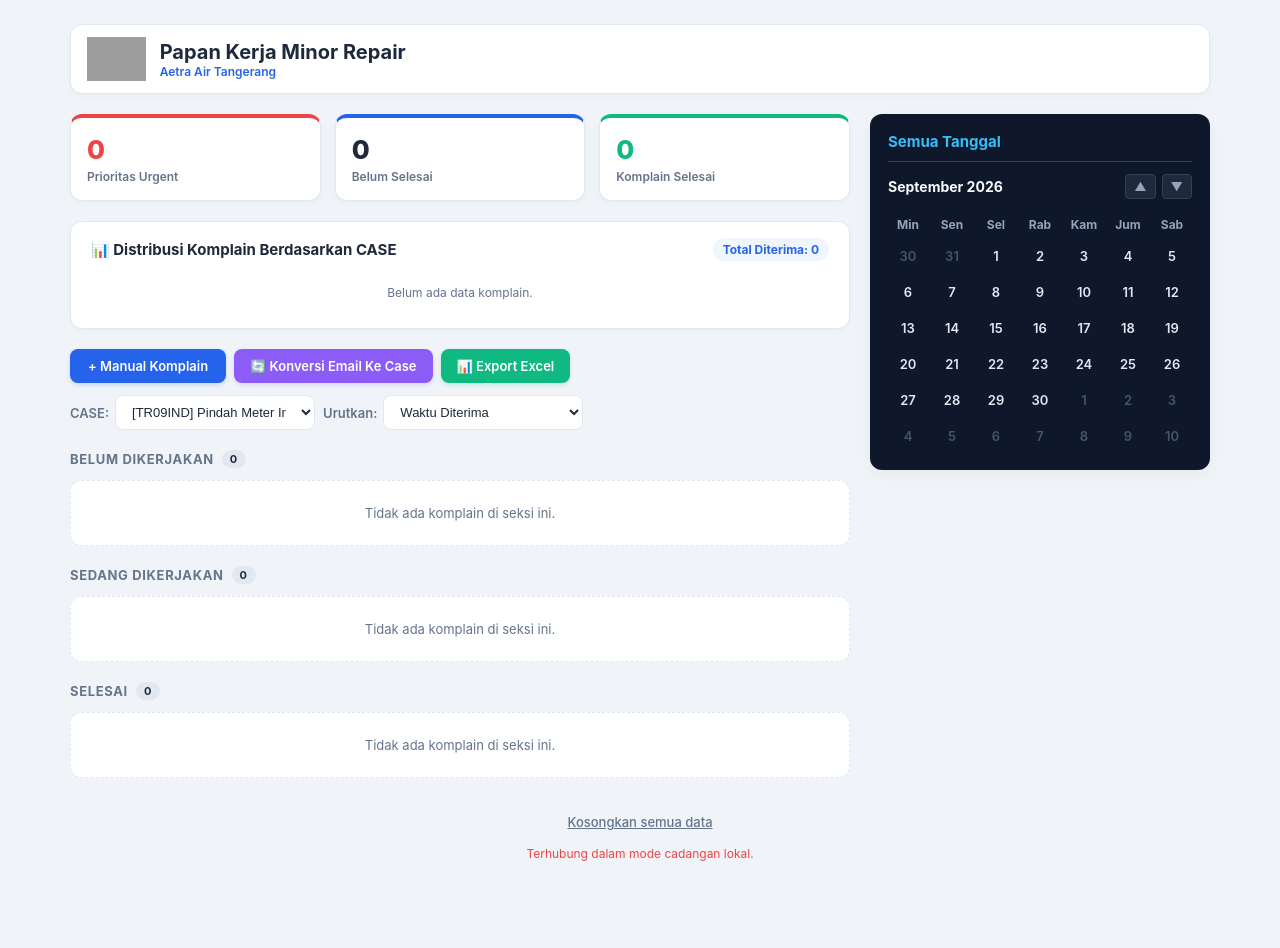
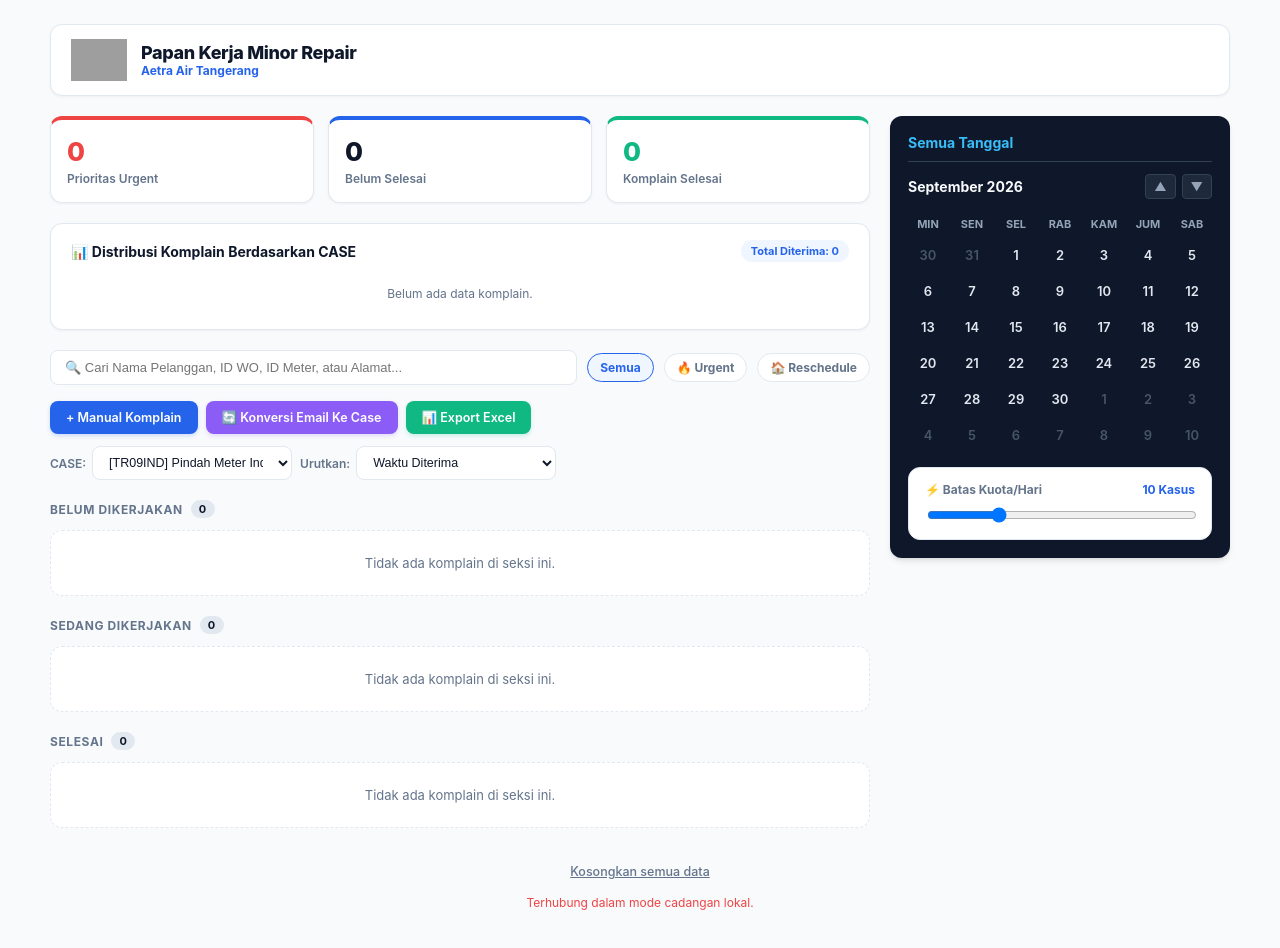
Before and after one commit to rusullyimam25-wq/project, a plain HTML site: page index.html in a window 1280 px wide. Before the commit the page ends 921 px from the top, so only its background shows below. Drawn offline with nearby package versions, Linux system fonts and the light colour scheme; no server answers; grey boxes are pictures that could not be loaded.

Commit message:
index.html

```diff
--- a/index.html
+++ b/index.html
@@ -1,11 +1,11 @@
 <div id="app-root"></div>
 <style>
   :root {
-    --bg: #F0F4F8;
+    --bg: #F8FAFC;
     --panel: #FFFFFF;
     --border: #E2E8F0;
     --border-hover: #CBD5E1;
-    --ink: #1E293B;
+    --ink: #0F172A;
     --ink-soft: #64748B;
     --ink-muted: #94A3B8;
 
@@ -27,8 +27,9 @@
     --resched: #7C3AED;
     --resched-bg: #F3E8FF;
 
-    --shadow-sm: 0 2px 4px rgba(148, 163, 184, 0.08);
-    --shadow-md: 0 4px 12px rgba(148, 163, 184, 0.12);
+    --shadow-sm: 0 1px 3px rgba(0,0,0,0.05);
+    --shadow-md: 0 4px 6px -1px rgba(0, 0, 0, 0.1), 0 2px 4px -1px rgba(0, 0, 0, 0.06);
+    --shadow-lg: 0 10px 15px -3px rgba(0, 0, 0, 0.1), 0 4px 6px -2px rgba(0, 0, 0, 0.05);
     --radius: 12px;
   }
 
@@ -41,20 +42,20 @@
     padding: 24px 16px 60px;
   }
 
-  .wrap { max-width: 1140px; margin: 0 auto; }
+  .wrap { max-width: 1180px; margin: 0 auto; }
 
   /* Header Logo */
   .masthead {
     display: flex; justify-content: space-between; align-items: center;
-    margin-bottom: 20px; padding: 12px 16px; background: var(--panel);
+    margin-bottom: 20px; padding: 14px 20px; background: var(--panel);
     border-radius: var(--radius); box-shadow: var(--shadow-sm); border: 1px solid var(--border);
   }
   .brand-group { display: flex; align-items: center; gap: 14px; }
-  .brand-logo { height: 44px; width: auto; object-fit: contain; }
-  .brand-title h1 { font-size: 20px; font-weight: 700; margin: 0; color: var(--ink); }
-  .brand-title .unit { font-size: 12px; color: var(--accent); font-weight: 600; }
+  .brand-logo { height: 42px; width: auto; object-fit: contain; }
+  .brand-title h1 { font-size: 18px; font-weight: 800; margin: 0; color: var(--ink); letter-spacing: -0.02em; }
+  .brand-title .unit { font-size: 12px; color: var(--accent); font-weight: 700; }
 
-  /* Layout 2 Kolom */
+  /* Layout Grid */
   .dashboard-grid {
     display: grid; grid-template-columns: 1fr 340px; gap: 20px;
   }
@@ -69,7 +70,7 @@
   }
   .cal-top-header {
     display: flex; justify-content: space-between; align-items: center;
-    font-size: 15px; font-weight: 700; color: #38BDF8; padding-bottom: 10px; margin-bottom: 12px;
+    font-size: 14px; font-weight: 700; color: #38BDF8; padding-bottom: 10px; margin-bottom: 12px;
     border-bottom: 1px solid #334155;
   }
   .cal-month-nav {
@@ -85,7 +86,7 @@
   .cal-grid-embedded {
     display: grid; grid-template-columns: repeat(7, 1fr); gap: 4px; text-align: center;
   }
-  .cal-head-cell { font-size: 12px; font-weight: 700; color: #94A3B8; padding: 4px 0; }
+  .cal-head-cell { font-size: 11px; font-weight: 700; color: #94A3B8; padding: 4px 0; text-transform: uppercase; }
   .cal-date-cell {
     padding: 6px 0; font-size: 13px; font-weight: 600; color: #E2E8F0;
     border-radius: 50%; width: 32px; height: 32px; margin: 0 auto;
@@ -105,20 +106,27 @@
   .cal-date-cell.has-high::after { background: var(--tinggi); }
   .cal-date-cell.all-done::after { background: var(--rendah); }
 
+  /* Kuota Control Card */
+  .quota-card {
+    background: var(--panel); border: 1px solid var(--border); border-radius: var(--radius);
+    padding: 14px 16px; margin-top: 16px; box-shadow: var(--shadow-sm);
+  }
+  .quota-header { display: flex; justify-content: space-between; font-size: 12px; font-weight: 700; color: var(--ink-soft); margin-bottom: 8px; }
+
   /* Grafik Card */
   .chart-card {
     background: var(--panel); border: 1px solid var(--border); border-radius: var(--radius);
     padding: 16px 20px; margin-bottom: 20px; box-shadow: var(--shadow-sm);
   }
   .chart-header { display: flex; justify-content: space-between; align-items: center; margin-bottom: 12px; }
-  .chart-header h3 { font-size: 15px; font-weight: 700; margin: 0; color: var(--ink); }
-  .chart-header .total-badge { background: var(--accent-bg); color: var(--accent); font-weight: 700; font-size: 12px; padding: 4px 10px; border-radius: 20px; }
+  .chart-header h3 { font-size: 14px; font-weight: 700; margin: 0; color: var(--ink); }
+  .chart-header .total-badge { background: var(--accent-bg); color: var(--accent); font-weight: 700; font-size: 11px; padding: 4px 10px; border-radius: 20px; }
 
-  .chart-list { display: flex; flex-direction: column; gap: 10px; max-height: 220px; overflow-y: auto; padding-right: 4px; }
+  .chart-list { display: flex; flex-direction: column; gap: 10px; max-height: 200px; overflow-y: auto; padding-right: 4px; }
   .chart-item { font-size: 12px; }
   .chart-label { display: flex; justify-content: space-between; font-weight: 600; margin-bottom: 4px; color: var(--ink-soft); }
-  .chart-bar-bg { background: #F1F5F9; border-radius: 6px; height: 10px; width: 100%; overflow: hidden; }
-  .chart-bar-fill { background: linear-gradient(90deg, #3B82F6, #06B6D4); height: 100%; border-radius: 6px; transition: width 0.3s; }
+  .chart-bar-bg { background: #F1F5F9; border-radius: 6px; height: 8px; width: 100%; overflow: hidden; }
+  .chart-bar-fill { background: linear-gradient(90deg, #2563EB, #06B6D4); height: 100%; border-radius: 6px; transition: width 0.3s; }
 
   /* Stats Summary Cards */
   .summary { display: grid; grid-template-columns: repeat(auto-fit, minmax(130px, 1fr)); gap: 14px; margin-bottom: 20px; }
@@ -126,13 +134,28 @@
     background: var(--panel); border: 1px solid var(--border); border-radius: var(--radius);
     padding: 16px; box-shadow: var(--shadow-sm); border-top: 4px solid var(--accent);
   }
-  .stat-card .num { font-size: 26px; font-weight: 800; color: var(--ink); }
+  .stat-card .num { font-size: 26px; font-weight: 800; color: var(--ink); letter-spacing: -0.03em; }
   .stat-card .lbl { font-size: 12px; font-weight: 600; color: var(--ink-soft); margin-top: 4px; }
 
   .stat-card.tinggi { border-top-color: var(--tinggi); }
   .stat-card.tinggi .num { color: var(--tinggi); }
   .stat-card.selesai-stat { border-top-color: var(--rendah); }
   .stat-card.selesai-stat .num { color: var(--rendah); }
+
+  /* Search & Filter Bar */
+  .search-bar {
+    display: flex; gap: 10px; margin-bottom: 16px; flex-wrap: wrap; align-items: center;
+  }
+  .search-input {
+    flex: 1; min-width: 200px; padding: 9px 14px; border: 1px solid var(--border);
+    border-radius: 8px; font-size: 13px; background: var(--panel); outline: none; transition: border-color 0.2s;
+  }
+  .search-input:focus { border-color: var(--accent); }
+  .quick-badge {
+    font-size: 12px; font-weight: 700; padding: 6px 12px; border-radius: 20px; cursor: pointer;
+    background: var(--panel); border: 1px solid var(--border); color: var(--ink-soft); transition: all 0.2s;
+  }
+  .quick-badge:hover, .quick-badge.active { background: var(--accent-bg); color: var(--accent); border-color: var(--accent); }
 
   /* Toolbar */
   .toolbar {
@@ -141,15 +164,15 @@
   }
   .toolbar-actions { display: flex; gap: 8px; flex-wrap: wrap; }
   .filters { display: flex; gap: 8px; align-items: center; flex-wrap: wrap; }
-  .filter-group { display: flex; align-items: center; gap: 6px; font-size: 13px; color: var(--ink-soft); font-weight: 600; }
+  .filter-group { display: flex; align-items: center; gap: 6px; font-size: 12px; color: var(--ink-soft); font-weight: 600; }
 
   select {
-    font-size: 13px; padding: 8px 12px; border: 1px solid var(--border); border-radius: 8px;
+    font-size: 12.5px; padding: 8px 12px; border: 1px solid var(--border); border-radius: 8px;
     background: var(--panel); color: var(--ink); outline: none; max-width: 200px; font-weight: 500;
   }
 
-  button { font-family: inherit; cursor: pointer; border: none; font-size: 13px; font-weight: 600; border-radius: 8px; transition: all 0.2s; }
-  .btn-primary { background: var(--accent); color: #fff; padding: 9px 18px; box-shadow: 0 2px 4px rgba(37, 99, 235, 0.2); }
+  button { font-family: inherit; cursor: pointer; border: none; font-size: 12.5px; font-weight: 600; border-radius: 8px; transition: all 0.2s; }
+  .btn-primary { background: var(--accent); color: #fff; padding: 9px 16px; box-shadow: 0 2px 4px rgba(37, 99, 235, 0.2); }
   .btn-primary:hover { background: var(--accent-hover); }
   .btn-secondary { background: var(--panel); border: 1px solid var(--border); color: var(--ink); padding: 8px 14px; }
   .btn-secondary:hover { background: #F8FAFC; }
@@ -159,28 +182,30 @@
   .btn-excel:hover { background: #059669; }
   .btn-text { background: none; color: var(--ink-soft); font-weight: 500; text-decoration: underline; padding: 4px; }
 
-  /* Form & Email Receiver Panels */
+  /* Form Panels */
   .form-panel {
     background: var(--panel); border: 1px solid var(--border); border-radius: var(--radius);
     padding: 20px; margin-bottom: 24px; box-shadow: var(--shadow-md); display: none;
   }
   .form-panel.open { display: block; }
-  .form-panel h2 { font-size: 16px; font-weight: 700; margin: 0 0 16px; color: var(--ink); }
+  .form-panel h2 { font-size: 15px; font-weight: 700; margin: 0 0 16px; color: var(--ink); }
   .field-row { display: flex; gap: 12px; margin-bottom: 12px; flex-wrap: wrap; }
   .field { flex: 1; min-width: 160px; display: flex; flex-direction: column; gap: 6px; }
-  .field label { font-size: 12px; font-weight: 600; color: var(--ink-soft); }
+  .field label { font-size: 11.5px; font-weight: 600; color: var(--ink-soft); }
   .field input, .field select, .field textarea {
-    font-family: inherit; font-size: 13px; padding: 9px 12px; border: 1px solid var(--border);
+    font-family: inherit; font-size: 12.5px; padding: 8px 12px; border: 1px solid var(--border);
     border-radius: 6px; outline: none;
   }
   .field textarea { resize: vertical; min-height: 55px; }
 
-  /* Cards Ticket */
+  /* Cards Ticket Modern */
   .ticket {
     background: var(--panel); border: 1px solid var(--border); border-radius: var(--radius);
     padding: 16px; margin-bottom: 12px; box-shadow: var(--shadow-sm);
     display: flex; flex-direction: column; gap: 10px; position: relative; overflow: hidden;
+    transition: transform 0.2s, box-shadow 0.2s;
   }
+  .ticket:hover { transform: translateY(-2px); box-shadow: var(--shadow-md); }
   .ticket::before { content: ""; position: absolute; top: 0; left: 0; bottom: 0; width: 4px; }
   .ticket.tinggi::before { background: var(--tinggi); }
   .ticket.sedang::before { background: var(--sedang); }
@@ -192,7 +217,7 @@
   .ticket-cust { font-size: 15px; font-weight: 700; color: var(--ink); margin-top: 2px; }
   .ticket-meter { font-size: 12px; font-weight: 600; color: var(--ink-soft); }
 
-  .ticket-badge { font-size: 11px; font-weight: 700; padding: 4px 10px; border-radius: 20px; text-transform: uppercase; }
+  .ticket-badge { font-size: 10.5px; font-weight: 700; padding: 3px 8px; border-radius: 20px; text-transform: uppercase; }
   .badge-tinggi { background: var(--tinggi-bg); color: var(--tinggi); }
   .badge-sedang { background: var(--sedang-bg); color: var(--sedang); }
   .badge-rendah { background: var(--rendah-bg); color: var(--rendah); }
@@ -203,9 +228,9 @@
   .score-badge { background: #1E293B; color: #38BDF8; font-size: 11px; font-weight: 800; padding: 2px 8px; border-radius: 6px; margin-right: 6px; }
   .resched-badge { background: var(--resched-bg); color: var(--resched); font-size: 11px; font-weight: 800; padding: 2px 8px; border-radius: 6px; margin-right: 6px; }
 
-  .ticket-meta { font-size: 13px; color: var(--ink-soft); font-weight: 500; }
-  .ticket-address { font-size: 12.5px; color: #475569; background: #F8FAFC; padding: 6px 10px; border-radius: 6px; border-left: 3px solid var(--accent); margin-top: 2px; }
-  .ticket-desc { font-size: 13.5px; color: var(--ink); line-height: 1.4; }
+  .ticket-meta { font-size: 12.5px; color: var(--ink-soft); font-weight: 500; }
+  .ticket-address { font-size: 12px; color: #475569; background: #F8FAFC; padding: 6px 10px; border-radius: 6px; border-left: 3px solid var(--accent); margin-top: 2px; }
+  .ticket-desc { font-size: 13px; color: var(--ink); line-height: 1.4; }
 
   .schedule-box {
     background: #F8FAFC; border: 1px solid var(--border); border-radius: 8px;
@@ -213,7 +238,7 @@
   }
   .schedule-row { display: flex; justify-content: space-between; align-items: center; flex-wrap: wrap; gap: 6px; }
   .schedule-title { font-weight: 700; color: var(--accent); }
-  .deadline-tag { font-weight: 700; padding: 2px 8px; border-radius: 4px; font-size: 11px; }
+  .deadline-tag { font-weight: 700; padding: 2px 8px; border-radius: 4px; font-size: 10.5px; }
   .deadline-normal { background: #E2E8F0; color: #334155; }
   .deadline-warning { background: var(--sedang-bg); color: var(--sedang); }
   .deadline-overdue { background: var(--tinggi-bg); color: var(--tinggi); }
@@ -223,7 +248,7 @@
   .ticket-loc a { color: var(--accent); text-decoration: none; font-weight: 600; }
 
   .ticket-actions { display: flex; gap: 8px; margin-top: 4px; flex-wrap: wrap; align-items: center; }
-  .ticket-actions button { font-size: 12px; padding: 6px 12px; border-radius: 6px; border: 1px solid var(--border); background: #FFF; color: var(--ink-soft); }
+  .ticket-actions button { font-size: 11.5px; padding: 6px 12px; border-radius: 6px; border: 1px solid var(--border); background: #FFF; color: var(--ink-soft); }
   .ticket-actions button.progress { border-color: var(--accent); color: var(--accent); background: var(--accent-bg); }
   .ticket-actions button.done { border-color: var(--rendah); color: var(--rendah); background: var(--rendah-bg); }
   .ticket-actions button.resched-btn { border-color: var(--resched); color: var(--resched); background: var(--resched-bg); }
@@ -233,13 +258,13 @@
   .btn-wa {
     background: var(--wa) !important; color: #FFF !important; border: none !important;
     display: inline-flex; align-items: center; gap: 6px; font-weight: 700 !important;
-    text-decoration: none; font-size: 12px; padding: 6px 12px; border-radius: 6px;
+    text-decoration: none; font-size: 11.5px; padding: 6px 12px; border-radius: 6px;
     transition: background 0.2s;
   }
   .btn-wa:hover { background: var(--wa-hover) !important; }
 
   .section-head {
-    font-size: 13px; font-weight: 700; text-transform: uppercase; letter-spacing: 0.05em;
+    font-size: 12px; font-weight: 700; text-transform: uppercase; letter-spacing: 0.05em;
     color: var(--ink-soft); margin: 20px 0 12px; display: flex; align-items: center; gap: 8px;
   }
   .section-head .count { background: #E2E8F0; color: var(--ink); font-size: 11px; font-weight: 700; border-radius: 12px; padding: 2px 8px; }
@@ -247,7 +272,7 @@
 
   .filter-date-banner {
     background: #E0F2FE; border: 1px solid #38BDF8; color: #0369A1;
-    padding: 10px 14px; border-radius: 8px; font-size: 13px; font-weight: 600;
+    padding: 10px 14px; border-radius: 8px; font-size: 12.5px; font-weight: 600;
     display: flex; justify-content: space-between; align-items: center; margin-bottom: 16px;
   }
 </style>
@@ -323,6 +348,8 @@
   let MAX_PER_DAY = 10;
 
   let complaints = [];
+  let searchQuery = "";
+  let quickFilter = "semua";
   let sortMode = "prioritas";
   let categoryFilter = "semua";
   let storageOk = true;
@@ -451,12 +478,10 @@
     };
   }
 
-  // ALOKASI JADWAL UTAMA + DUKUNGAN RESCHEDULE (PENGHUNI TIDAK ADA DI RUMAH)
   function calculateCalendarSchedule(){
     const dateMap = {};
     const itemScheduledDateMap = {};
 
-    // 1. KUNCI KASUS SELESAI
     const completedItems = complaints.filter(c => c.status === "selesai");
     completedItems.forEach(item => {
       const dateKey = formatDateKey(new Date(item.receivedAt));
@@ -465,7 +490,6 @@
       itemScheduledDateMap[item.id] = new Date(item.receivedAt);
     });
 
-    // 2. KASUS DENGAN RESCHEDULE MANUAL (DISIMPAN DI TANGGAL KHUSUS)
     const rescheduledItems = complaints.filter(c => c.status !== "selesai" && c.rescheduledDate);
     rescheduledItems.forEach(item => {
       const dateKey = formatDateKey(new Date(item.rescheduledDate));
@@ -474,7 +498,6 @@
       itemScheduledDateMap[item.id] = new Date(item.rescheduledDate);
     });
 
-    // 3. KASUS OTOMATIS LAINNYA DIALOKASIKAN BERDASARKAN SKOR URGENSI TERTINGGI
     let unassigned = complaints
       .filter(c => c.status !== "selesai" && !c.rescheduledDate)
       .sort((a,b) => {
@@ -688,7 +711,6 @@
     await load();
   }
 
-  // FUNGSI KHUSUS PINDAHKAN KE HARI ESOK (PENGHUNI TIDAK ADA DI RUMAH)
   async function markAbsentAndReschedule(id) {
     const target = complaints.find(c => c.id === id);
     if (!target) return;
@@ -1087,6 +1109,20 @@ Deskripsi : Air mati total sejak kemarin sore dan pipa sebelum meteran bocor der
             }
           }, String(c.dayNum));
         })
+      ),
+
+      el("div", { class: "quota-card" },
+        el("div", { class: "quota-header" },
+          el("span", {}, "⚡ Batas Kuota/Hari"),
+          el("span", { style: "color:var(--accent);" }, `${MAX_PER_DAY} Kasus`)
+        ),
+        el("input", {
+          type: "range", min: "5", max: "25", value: String(MAX_PER_DAY), style: "width:100%; cursor:pointer;",
+          oninput: (e) => {
+            MAX_PER_DAY = parseInt(e.target.value, 10);
+            render();
+          }
+        })
       )
     );
   }
@@ -1202,7 +1238,27 @@ Deskripsi : Air mati total sejak kemarin sore dan pipa sebelum meteran bocor der
 
     const { dateMap, itemScheduledDateMap } = calculateCalendarSchedule();
 
-    let base = categoryFilter === "semua" ? complaints : complaints.filter(c => c.category === categoryFilter);
+    let base = complaints;
+
+    if (searchQuery.trim()) {
+      const q = searchQuery.toLowerCase();
+      base = base.filter(c =>
+        (c.customer && c.customer.toLowerCase().includes(q)) ||
+        (c.id && c.id.toLowerCase().includes(q)) ||
+        (c.meterId && c.meterId.toLowerCase().includes(q)) ||
+        (c.address && c.address.toLowerCase().includes(q))
+      );
+    }
+
+    if (quickFilter === "urgent") {
+      base = base.filter(c => urgencyLevel(c) === "tinggi");
+    } else if (quickFilter === "reschedule") {
+      base = base.filter(c => c.rescheduledDate);
+    }
+
+    if (categoryFilter !== "semua") {
+      base = base.filter(c => c.category === categoryFilter);
+    }
 
     if (selectedDate) {
       const selKey = formatDateKey(selectedDate);
@@ -1269,6 +1325,19 @@ Deskripsi : Air mati total sejak kemarin sore dan pipa sebelum meteran bocor der
           ),
 
           renderCaseChart(),
+
+          el("div", { class: "search-bar" },
+            el("input", {
+              class: "search-input",
+              type: "text",
+              placeholder: "🔍 Cari Nama Pelanggan, ID WO, ID Meter, atau Alamat...",
+              value: searchQuery,
+              oninput: (e) => { searchQuery = e.target.value; render(); }
+            }),
+            el("span", { class: `quick-badge ${quickFilter === "semua" ? "active" : ""}`, onclick: () => { quickFilter = "semua"; render(); } }, "Semua"),
+            el("span", { class: `quick-badge ${quickFilter === "urgent" ? "active" : ""}`, onclick: () => { quickFilter = "urgent"; render(); } }, "🔥 Urgent"),
+            el("span", { class: `quick-badge ${quickFilter === "reschedule" ? "active" : ""}`, onclick: () => { quickFilter = "reschedule"; render(); } }, "🏠 Reschedule")
+          ),
 
           el("div", { class:"toolbar" },
             el("div", { class:"toolbar-actions" },
```
